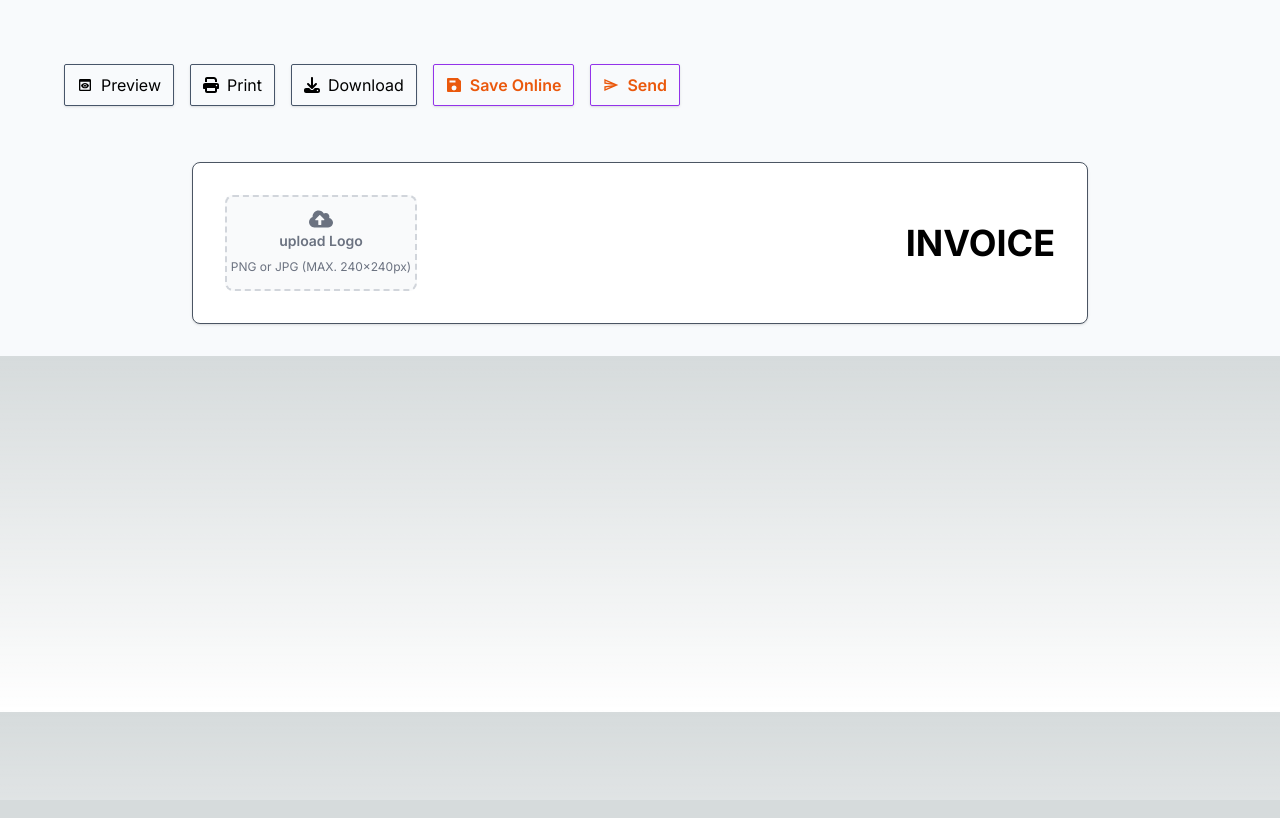
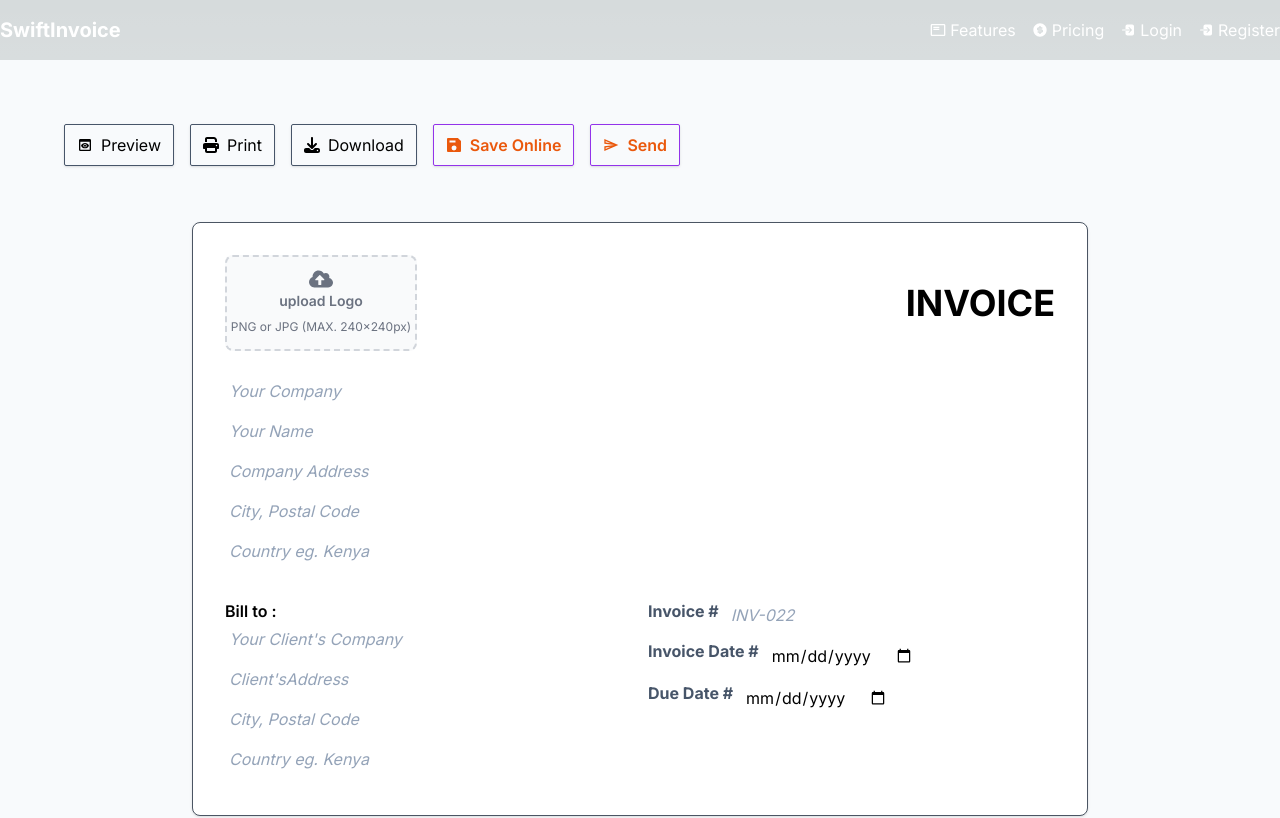
Before and after one commit to Blackie360/BillWise-invoice, a Next.js app: page /invoice/new in a window 1280 px wide. Shown: the top 818 px of the page. Built offline with nearby package versions, Linux system fonts and the light colour scheme.

Commit message:
created input forms for both clients and user

```diff
--- a/app/invoice/new/page.tsx
+++ b/app/invoice/new/page.tsx
@@ -48,7 +48,7 @@ const New = () => {
        <FaDownload />
        <span>Download</span>
        </button>
-   <div className="flex gap-4">
+   <div className="flex gap-4 ">
 
    <button className="flex text-orange-600 font-semibold items-center space-x-2 px-3 py-2 shadow rounded-sm border border-purple-600 ">
        <IoSaveSharp />
@@ -86,11 +86,46 @@ const New = () => {
         <input id="dropzone-file" type="file" className="hidden" />
     </label>
 </div>
-
-
-
     <h2 className="text-4xl uppercase font-bold">Invoice</h2>
   </div>
+{/* Input fields */}
+<div className="flex flex-col w-1/2 mt-6">
+  <input className="border-0 text-base p-1 mb-2 placeholder:italic placeholder:text-slate-400"
+  type="text" placeholder="Your Company" />
+  <input className="border-0 text-base p-1 mb-2 placeholder:italic placeholder:text-slate-400" type="text" placeholder="Your Name"/>
+  <input className="border-0 text-base p-1 mb-2 placeholder:italic placeholder:text-slate-400" type="text" placeholder="Company Address"/>
+  <input className="border-0 text-base p-1 mb-2 placeholder:italic placeholder:text-slate-400" type="text" placeholder="City, Postal Code"/>
+  <input className="border-0 text-base p-1 mb-2 placeholder:italic placeholder:text-slate-400" type="text"  placeholder="Country eg. Kenya"/>
+
+</div>
+{/* client details */}
+<div className="flex justify-between gap-4">
+<div className="flex flex-col w-1/2 mt-6">
+  <h1 className="font-semibold">Bill to :</h1>
+  <input className="border-0 text-base p-1 mb-2 placeholder:italic placeholder:text-slate-400" type="text" placeholder="Your Client's Company"/>
+    <input className="border-0 text-base p-1 mb-2 placeholder:italic placeholder:text-slate-400" type="text" placeholder="Client'sAddress"/>
+  <input className="border-0 text-base p-1 mb-2 placeholder:italic placeholder:text-slate-400" type="text" placeholder="City, Postal Code"/>
+  <input className="border-0 text-base p-1 mb-2 placeholder:italic placeholder:text-slate-400" type="text"  placeholder="Country eg. Kenya"/>
+
+</div>
+<div className="flex flex-col w-1/2 mt-6">
+  <div className="flex gap-2">
+    <label className=" text-slate-600 font-bold" htmlFor="InvoiceNumber">Invoice # </label>
+    <input className="border-0 text-base p-1 mb-2 placeholder:italic placeholder:text-slate-400" type="text" placeholder="INV-022"/>
+  </div>
+  <div className="flex gap-2">
+    <label className=" text-slate-600 font-bold" htmlFor="InvoiceNumber">Invoice Date # </label>
+    <input className="border-0 text-base p-1 mb-2 placeholder:italic placeholder:text-slate-400" type="date" />
+  </div>
+  <div className="flex gap-2">
+    <label className=" text-slate-600 font-bold" htmlFor="InvoiceNumber"> Due Date # </label>
+    <input className="border-0 text-base p-1 mb-2 placeholder:italic placeholder:text-slate-400" type="date" />
+  </div>
+
+</div>
+
+</div>
+
 </form>
     )
   }
--- a/app/layout.tsx
+++ b/app/layout.tsx
@@ -1,6 +1,8 @@
 import type { Metadata } from "next";
 import { Inter } from "next/font/google";
 import "./globals.css";
+import Navbar from "@/components/Navbar";
+import Footer from "@/components/Footer";
 
 const inter = Inter({ subsets: ["latin"] });
 
@@ -17,7 +19,11 @@ export default function RootLayout({
   return (
     <html lang="en" suppressHydrationWarning>
 
-      <body className={inter.className}>{children}</body>
+      <body className={inter.className}>
+      <Navbar />
+        {children}
+        <Footer />
+        </body>
     </html>
   );
 }
```
